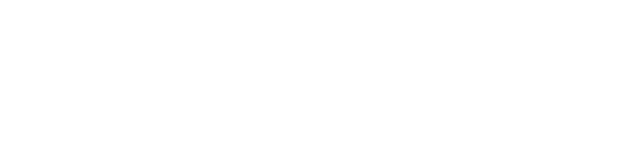
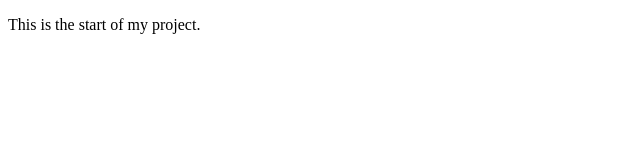
Before and after one commit to prakashchanchal18/Amazon, a plain HTML site: page index.html in a window 1280 px wide. Shown: the whole page, without its empty margins (0-640 px from the left). Drawn offline with Linux system fonts and the light colour scheme.

Commit message:
First Commit

```diff
--- a/index.html
+++ b/index.html
@@ -7,6 +7,6 @@
     <link rel="stylesheet" href="style.css">
 </head>
 <body>
-
+    <p> This is the start of my project.</p>
 </body>
 </html>
```
